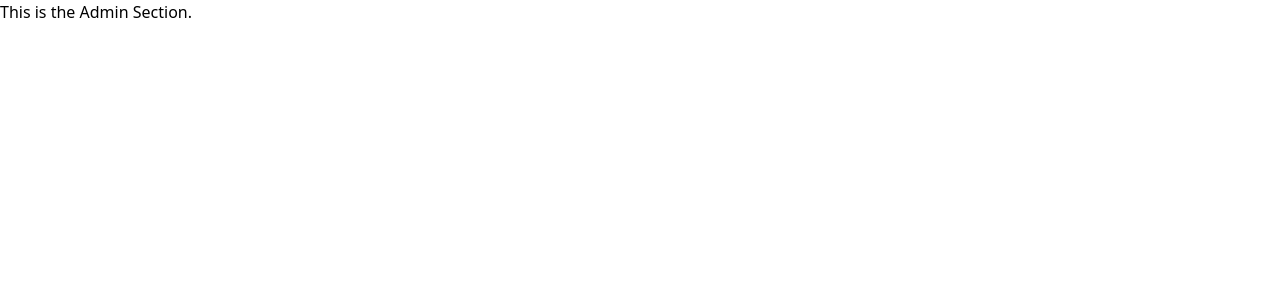
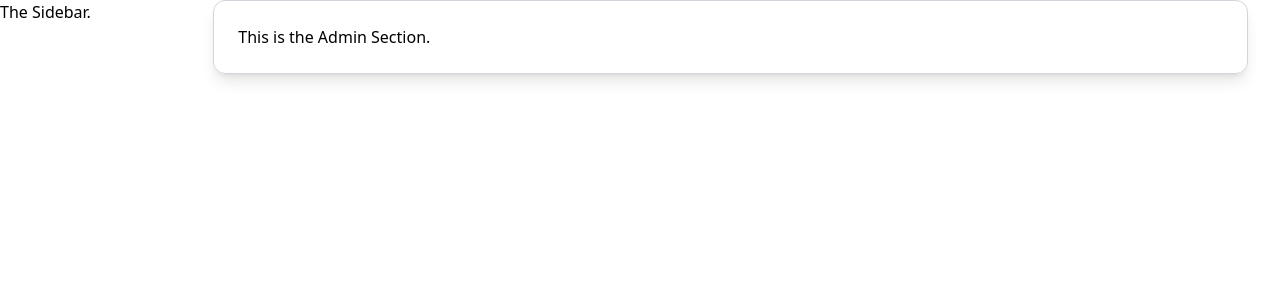
Before and after one commit to karry-cat/NextjsTrail, a Next.js app in the folder admin/: page / in a window 1280 px wide. Shown: the top 300 px of the page. Built offline with nearby package versions, Linux system fonts and the light colour scheme.

Commit message:
253 - Creating Sidebar Component

```diff
--- /dev/null
+++ b/admin/src/app/(withLayout)/layout.js
@@ -0,0 +1,16 @@
+import Sidebar from "@/components/Sidebar";
+
+export default function WithLayout({children}) {
+    return (
+        <div>
+            <div className="grid grid-cols-12">
+                <div className="col-span-2">
+                    <Sidebar/>
+                </div>
+                <div className="col-span-10 p-6 mr-8 border-1 border-gray-300 rounded-xl shadow-lg">
+                    {children}
+                </div>
+            </div>
+        </div>
+    )
+}
--- /dev/null
+++ b/admin/src/components/Sidebar/index.js
@@ -0,0 +1,7 @@
+export default function Sidebar () {
+    return (
+        <div>
+            <h1>The Sidebar.</h1>
+        </div>
+    )
+}
```
Also changed, not shown: admin/src/app/(withLayout)/page.js (line endings or trailing spaces).
